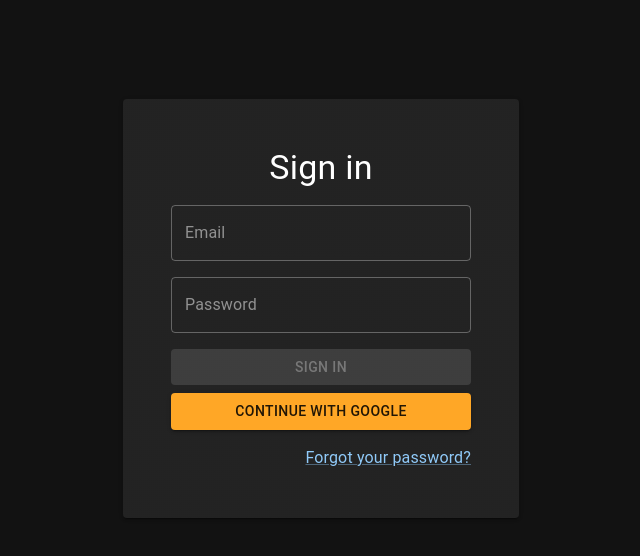
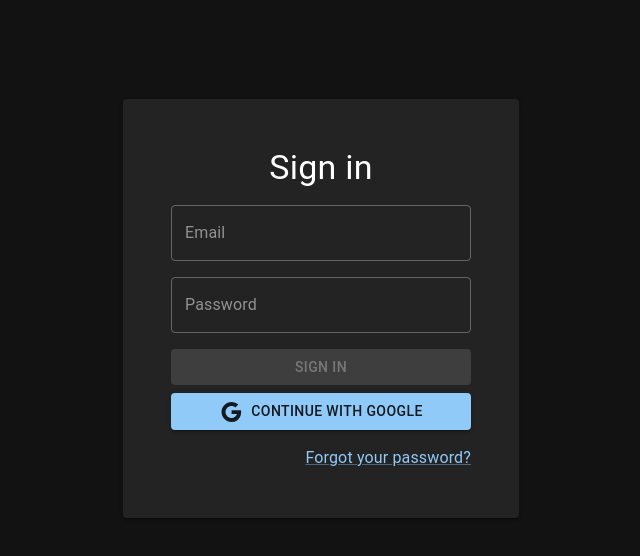
Before and after one commit to mlmabuti/conan-bug-tracker, a React (Vite) app: page / in a window 1280 px wide. Shown: the top 556 px of the page, without its empty margins (319-959 px from the left). Built offline with nearby package versions, Linux system fonts and the light colour scheme; no server answers.

Commit message:
update continue with google button

```diff
--- a/src/pages/Auth.jsx
+++ b/src/pages/Auth.jsx
@@ -2,6 +2,7 @@ import {Button, Container, Link, Paper, Stack, TextField, Typography} from "@mui
 import {useState} from "react";
 import {auth, googleProvider} from '../firebase-config';
 import {createUserWithEmailAndPassword, signInWithPopup} from "firebase/auth";
+import GoogleIcon from '@mui/icons-material/Google';
 
 export const Auth = (props) => {
     const [email, setEmail] = useState("");
@@ -46,8 +47,9 @@ export const Auth = (props) => {
 
                     <Stack spacing={1}>
                         <Button disabled variant="contained" onClick={signIn}>Sign in</Button>
-                        <Button color="warning" variant="contained" onClick={signInWithGoogle}>Continue with
-                            Google</Button>
+                        <Button variant="contained" onClick={signInWithGoogle}>
+                            <GoogleIcon sx={{mr: 1}}/>
+                            Continue with Google</Button>
                     </Stack>
 
                     <Typography align="right">
```
